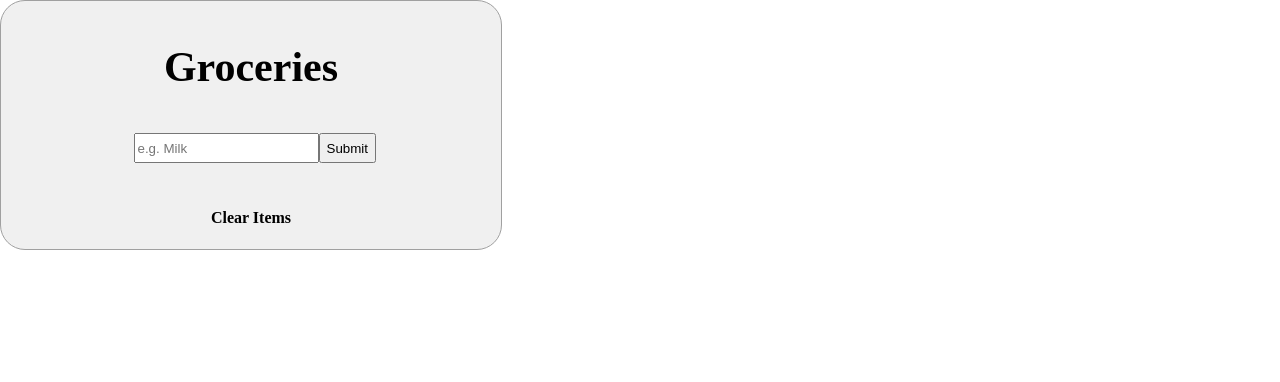
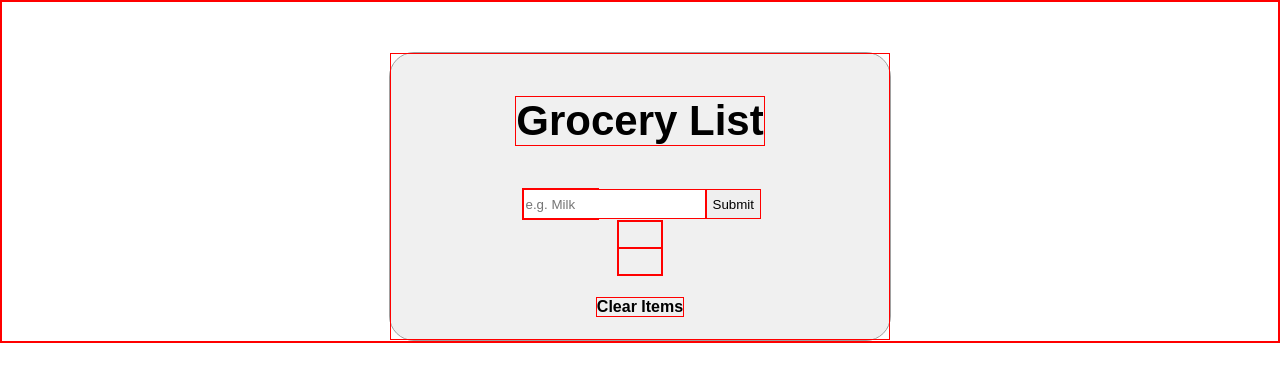
Before and after one commit to LasalleSprewell/grocery-list, a plain HTML site: page index.html in a window 1280 px wide. Drawn offline with Linux system fonts and the light colour scheme.

Commit message:
Updated style for grocery list

```diff
--- a/index.html
+++ b/index.html
@@ -10,7 +10,7 @@
 <body>
     <div class="container">
         <div class="main-list">
-            <h3>Groceries</h3>
+            <h3>Grocery List</h3>
                 <div class="grocery-input">
                     <input type="text" id="type-box" placeholder="e.g. Milk">
                     <button type="submit" id="submit-btn">Submit</button>
--- a/style.css
+++ b/style.css
@@ -1,13 +1,18 @@
-/* * {
+* {
     border: 1px solid red;
-} */
+}
 body {
+    font-family: Arial, Helvetica, sans-serif;
     margin: 0;
     padding: 0;
+    display: flex;
+    align-items: center;
+    justify-content: center;
 }
 .container {
     display: flex;
     align-items: center;
+    margin-top: 50px;
     background-color: rgb(240, 240, 240);
     border: 1px solid rgb(160, 160, 160);
     border-radius: 25px;
@@ -34,6 +39,10 @@ h3 {
     text-decoration: none;
 }
 ul {
+    display: flex;
+    flex-direction: column;
+    align-content: center;
+    text-align: center;
     list-style: none;
 }
 h4:hover {
```
Lines whose indentation alone changed are shown as unchanged.
